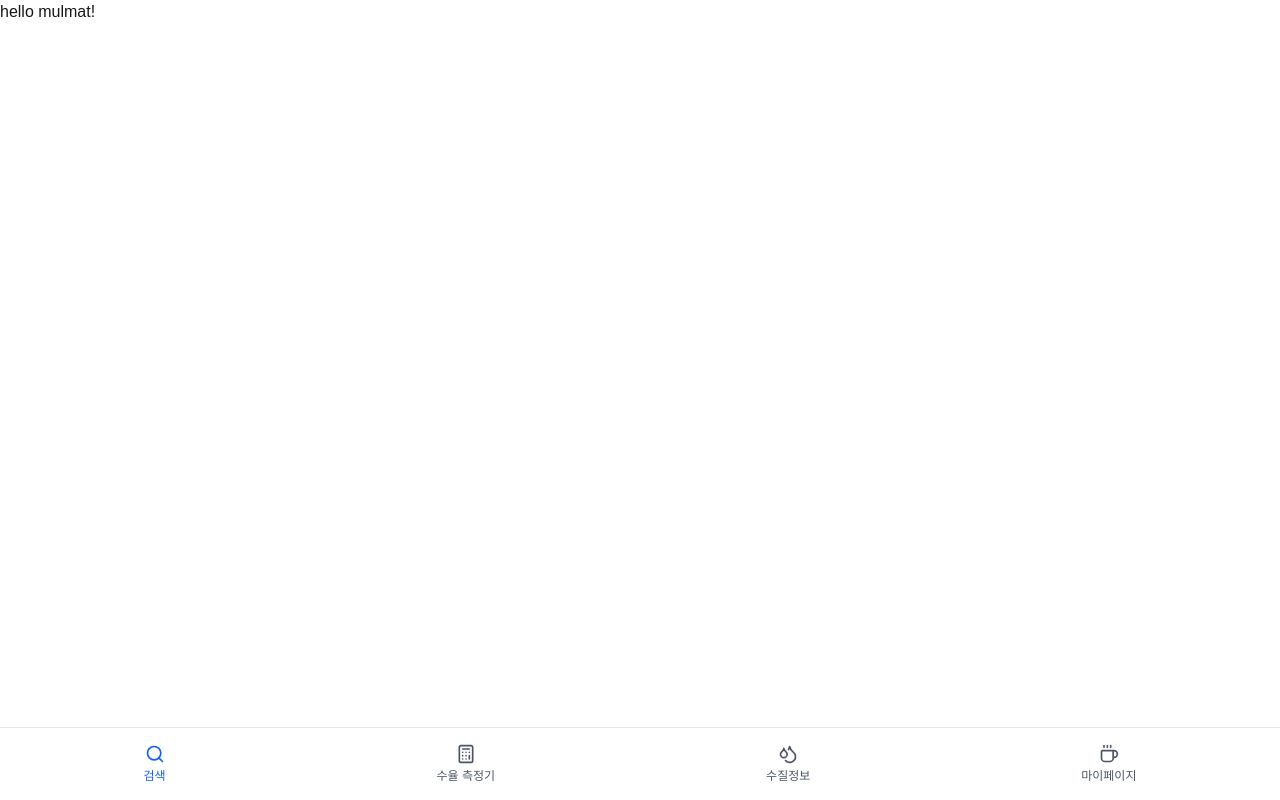
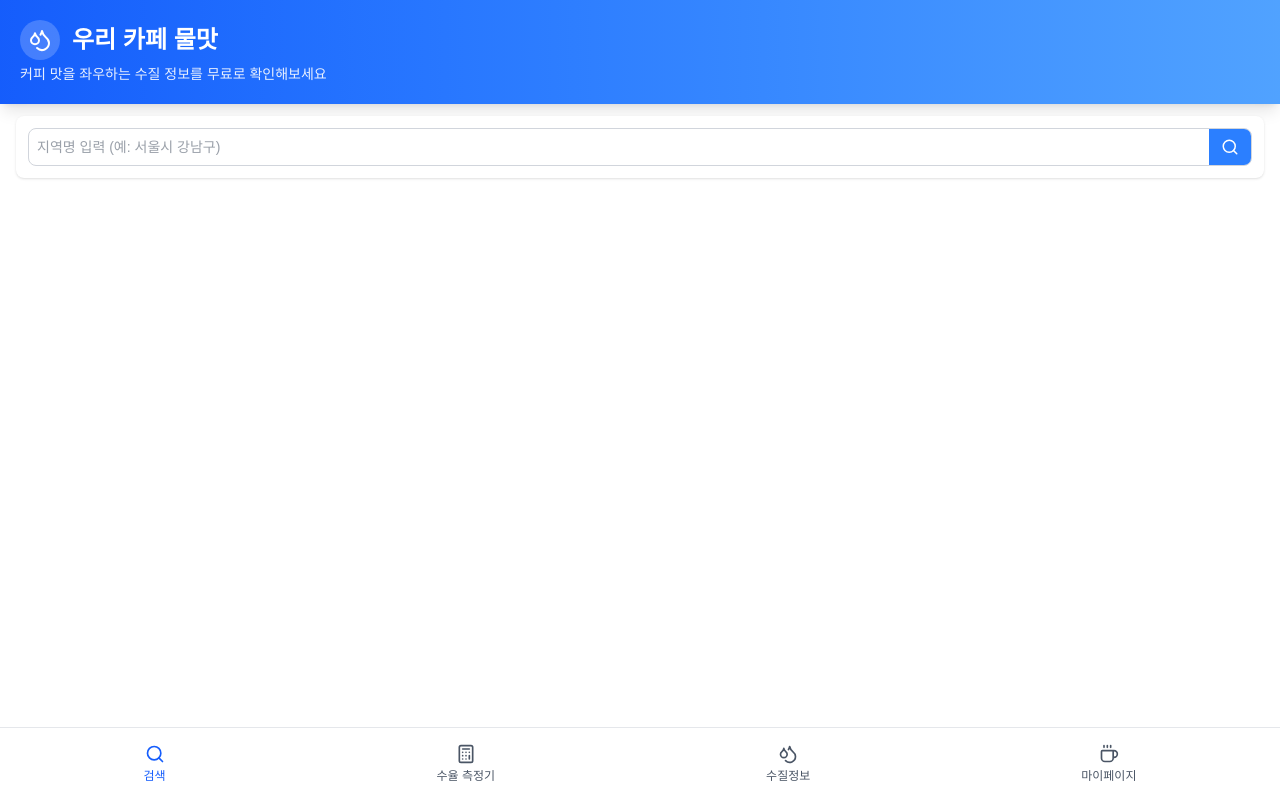
Before and after one commit to hhhaan/mul-mat, a Next.js app: page / in a window 1280 px wide. Built offline with nearby package versions, Linux system fonts and the light colour scheme.

Commit message:
style: 홈화면 헤더 및 서치 바 생성  #2

```diff
--- a/app/page.tsx
+++ b/app/page.tsx
@@ -1,9 +1,5 @@
-import { Layout } from '@/src/widgets/Layout';
+import { HomeScreen } from '@/src/screens';
 
 export default function Home() {
-    return (
-        <Layout>
-            <h1>hello mulmat!</h1>
-        </Layout>
-    );
+    return <HomeScreen />;
 }
--- /dev/null
+++ b/src/screens/home/screen.tsx
@@ -0,0 +1,65 @@
+'use client';
+import { Layout } from '@/src/widgets/Layout';
+import { Droplets, Search } from 'lucide-react';
+import { useState } from 'react';
+
+export const HomeScreen = () => {
+    return (
+        <Layout>
+            <Header />
+            <SearchArea />
+            <div></div>
+        </Layout>
+    );
+};
+
+const Header = () => {
+    return (
+        <header className="bg-gradient-to-r from-blue-600 to-blue-400 text-white p-5 shadow-lg">
+            <div className="container mx-auto">
+                <h1 className="text-2xl font-bold flex items-center">
+                    <div className="bg-white/20 p-2 rounded-full mr-3">
+                        <Droplets className="text-white" />
+                    </div>
+                    우리 카페 물맛
+                </h1>
+                <p className="text-sm mt-1 opacity-90">커피 맛을 좌우하는 수질 정보를 무료로 확인해보세요</p>
+            </div>
+        </header>
+    );
+};
+
+const SearchArea = () => {
+    const [isSearchFocused, setIsSearchFocused] = useState(false);
+    const [searchQuery, setSearchQuery] = useState('');
+
+    return (
+        <div className="px-4 py-3">
+            <div className="bg-white rounded-lg shadow-sm p-3">
+                <div className="flex items-center">
+                    <div className="flex-1">
+                        <div
+                            className={`flex border ${
+                                isSearchFocused ? 'border-blue-500 ring-1 ring-blue-100' : 'border-gray-300'
+                            } rounded-lg overflow-hidden transition-all duration-200`}
+                            // onClick={}
+                        >
+                            <input
+                                type="text"
+                                className="flex-1 p-2 text-sm focus:outline-none text-gray-700"
+                                placeholder="지역명 입력 (예: 서울시 강남구)"
+                                value={searchQuery}
+                                onChange={(e) => setSearchQuery(e.target.value)}
+                                onFocus={() => setIsSearchFocused(true)}
+                                onBlur={() => setIsSearchFocused(false)}
+                            />
+                            <button className="bg-blue-500 text-white px-3 hover:bg-blue-600 transition-colors duration-200">
+                                <Search size={18} />
+                            </button>
+                        </div>
+                    </div>
+                </div>
+            </div>
+        </div>
+    );
+};
--- a/src/screens/index.ts
+++ b/src/screens/index.ts
@@ -1,2 +1,3 @@
 export { MyPageScreen } from './my-page/screen';
 export { BottledWaterScreen } from './bottled-water/screen';
+export { HomeScreen } from './home/screen';
```
